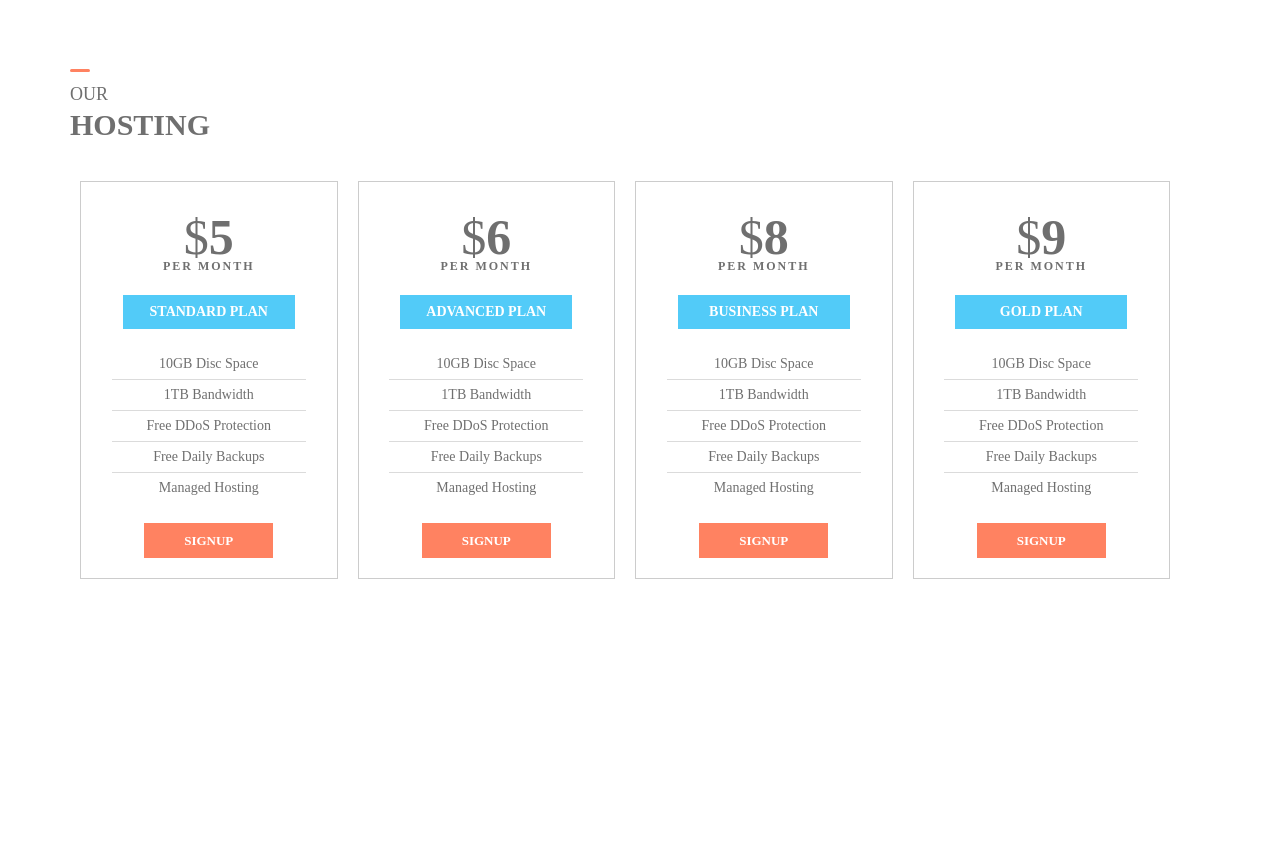
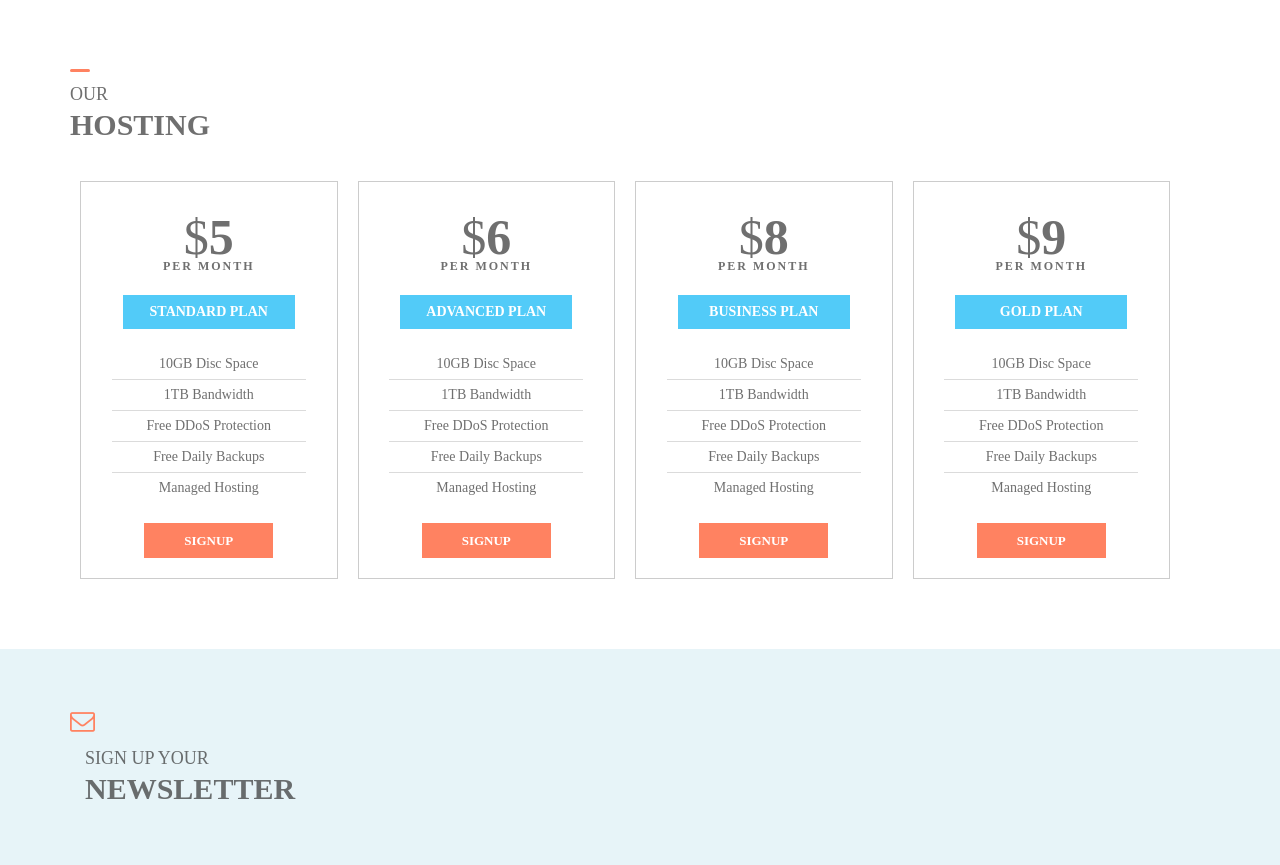
Before and after one commit to puh50/Bootstrap-3-site, a PHP site: page / in a window 1280 px wide. Shown: the part 1807-2672 px from the top of the page. Before the commit the page ends 2386 px from the top, so only its background shows below. Run offline with PHP 8.4, Linux system fonts and the light colour scheme.

Commit message:
newsletter section

```diff
--- a/Site/css/style.css
+++ b/Site/css/style.css
@@ -226,7 +226,7 @@ a:link {
 .container.domain {
     padding: 40px 15px;
 }
-.fa-search {
+.fa-search, .fa-envelope-o {
     font-size: 25px;
     color: var(--orange);
 }
@@ -292,7 +292,7 @@ a:link {
 
 /*Benefits*/
 
-.container.benefits, .container.hot, .container.hosting {
+.container.benefits, .container.hot, .container.hosting, .container.newsletter {
     padding: 60px 15px;
 }
 .title-block-benefits {
@@ -437,9 +437,6 @@ a:link {
     align-items: center;
     justify-content: center;
 }
-/* .plan-block.no-left-padding {
-    padding-left: 0;
-} */
 .price-block {
     margin-bottom: 20px;
     display: flex;
@@ -495,6 +492,17 @@ a:link {
     height: 35px;
     font-size: 13px;
     font-weight: bold;
+}
+
+/*Section  7*/
+
+/* Newsletter */
+
+#newsletter {
+    background-color: var(--aqua);
+}
+.envelope-icon {
+    margin-bottom: 10px;
 }
 
 /*Media*/
--- a/Site/index.html
+++ b/Site/index.html
@@ -256,7 +256,7 @@
                     </div>
                 </div>
                 <div class="row col-xs-12">
-                    <div class="plan-block no-left-padding col-xs-6 col-md-3">
+                    <div class="plan-block col-xs-6 col-md-3">
                         <div class="border">
                             <div class="price-block">
                                 <p class="price">&#36;<span class="price-digit">5</span></p>
@@ -355,9 +355,24 @@
 <!--Newsletter-->
 
         <section id="newsletter">
-            <div class="container">
+            <div class="container newsletter">
                 <div class="row">
+                    <div class="container">
+                        <div class="envelope-icon">
+                            <i class="fa fa-envelope-o"></i>
+                        </div>
+                    </div>
+                </div>
+                <div class="row">
+                    <div class="col-xs-4">
+                        <div class="title-block title-block-hosting col-xs-12">
+                            <p class="uppercase-title title-block-p">Sign up your</p>
+                            <h4 class="uppercase-title title-block-h4">Newsletter</h4>
+                        </div>
+                    </div>
+                    <div class="col-xs-8">
 
+                    </div>
                 </div>
             </div>
         </section>
```
